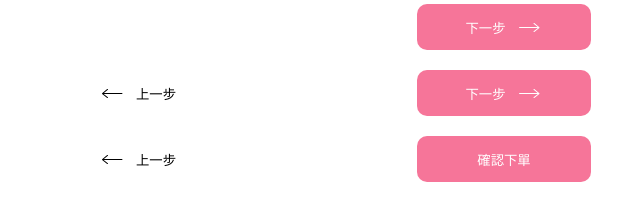
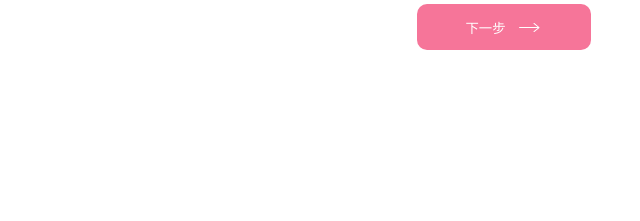
Before and after one commit to James-Lee-01/3-ALPHA_Shop, a React (Create React App) app: page / in a window 1280 px wide. Shown: the part 207-428 px from the top of the page, without its empty margins (319-959 px from the left). Built offline with nearby package versions, Linux system fonts and the light colour scheme.

Commit message:
style: hide step2&3

```diff
--- a/src/components/ProgressControl/ProgressControl.jsx
+++ b/src/components/ProgressControl/ProgressControl.jsx
@@ -12,7 +12,7 @@ function ProgressControl() {
         </button>
       </section>
 
-      <section class={styles.buttonGroup } data-phase="shipping">
+      <section class={`${styles.buttonGroup} ${styles.buttonGroup2}`} data-phase="shipping">
         <button class={styles.prev}>
           <LeftArrow className={styles.arrowLeft}/>
           上一步
@@ -24,7 +24,7 @@ function ProgressControl() {
         </button>
       </section>
 
-      <section class={styles.buttonGroup } data-phase="credit-card">
+      <section class={`${styles.buttonGroup} ${styles.buttonGroup3}`} data-phase="credit-card">
         <button class={styles.prev}>
           <LeftArrow className={styles.arrowLeft}/>
           上一步
--- a/src/components/ProgressControl/ProgressControl.module.css
+++ b/src/components/ProgressControl/ProgressControl.module.css
@@ -12,6 +12,14 @@
 
 .buttonGroup1 {
   justify-content: end;
+}
+
+.buttonGroup2 {
+  display: none;
+}
+
+.buttonGroup3 {
+  display: none;
 }
 
 .next, .prev {
```
